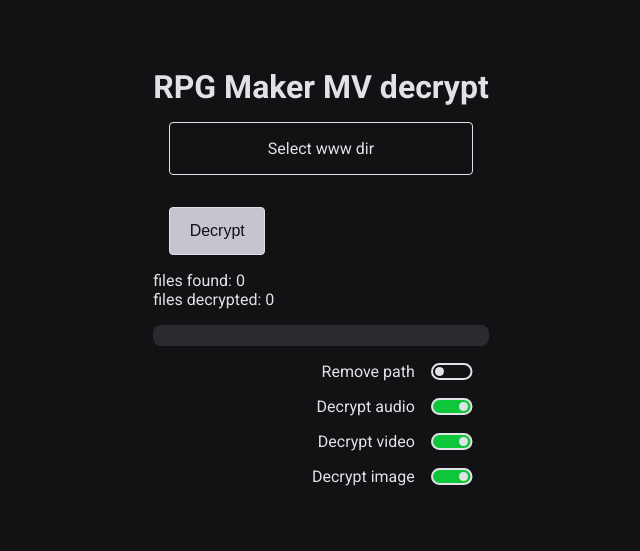
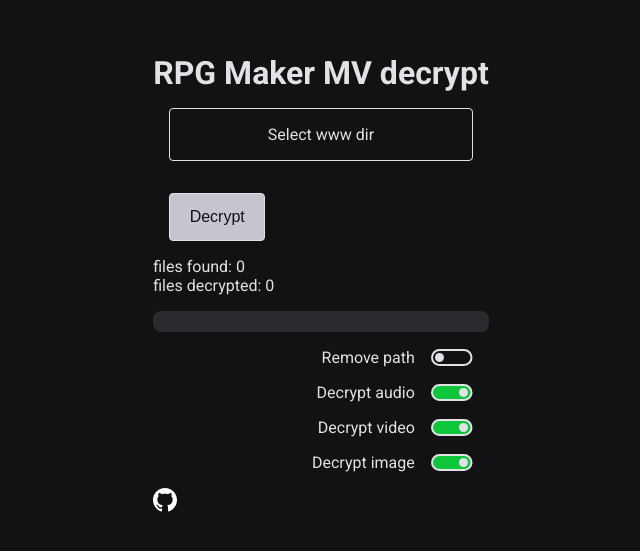
Before and after one commit to Darckfast/rpg-maker-mv-decrypt-react, a Next.js app: page / in a window 1280 px wide. Shown: the part 115-666 px from the top of the page, without its empty margins (319-959 px from the left). Built offline with nearby package versions, Linux system fonts and the light colour scheme.

Commit message:
chore: add footer with github link

```diff
--- a/src/pages/index.tsx
+++ b/src/pages/index.tsx
@@ -205,6 +205,21 @@
             ></CheckBox>
           </form>
         </div>
+        <footer>
+          <a href="https://github.com/Darckfast/rpg-maker-mv-decrypt-react">
+            <svg
+              xmlns="http://www.w3.org/2000/svg"
+              width="24"
+              height="24"
+              viewBox="0 0 24 24"
+            >
+              <path
+                fill="white"
+                d="M12 0c-6.626 0-12 5.373-12 12 0 5.302 3.438 9.8 8.207 11.387.599.111.793-.261.793-.577v-2.234c-3.338.726-4.033-1.416-4.033-1.416-.546-1.387-1.333-1.756-1.333-1.756-1.089-.745.083-.729.083-.729 1.205.084 1.839 1.237 1.839 1.237 1.07 1.834 2.807 1.304 3.492.997.107-.775.418-1.305.762-1.604-2.665-.305-5.467-1.334-5.467-5.931 0-1.311.469-2.381 1.236-3.221-.124-.303-.535-1.524.117-3.176 0 0 1.008-.322 3.301 1.23.957-.266 1.983-.399 3.003-.404 1.02.005 2.047.138 3.006.404 2.291-1.552 3.297-1.23 3.297-1.23.653 1.653.242 2.874.118 3.176.77.84 1.235 1.911 1.235 3.221 0 4.609-2.807 5.624-5.479 5.921.43.372.823 1.102.823 2.222v3.293c0 .319.192.694.801.576 4.765-1.589 8.199-6.086 8.199-11.386 0-6.627-5.373-12-12-12z"
+              />
+            </svg>
+          </a>
+        </footer>
       </main>
     </Container>
   )
```
Also changed, not shown: 1 other file (tests, documents, lock files or other folders).
